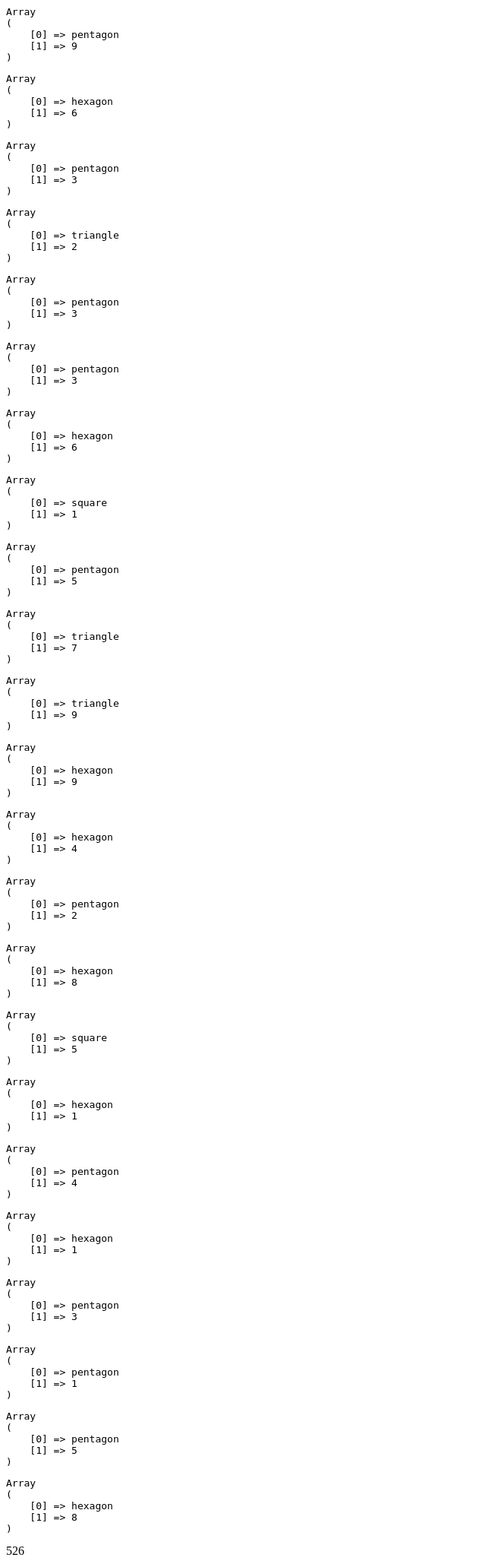
After one commit to GabinBdlt/cours-php-2023, a PHP site: page /geometry_1.php in a window 1280 px wide. The commit adds this page. Shown: the whole page at 76% size, without its empty margins (0-640 px from the left). Run offline with PHP 8.4, Linux system fonts and the light colour scheme.

Commit message:
PUSH FOR NICO

```diff
--- /dev/null
+++ b/geometry_1.php
@@ -0,0 +1,75 @@
+<?php
+
+$shapes = ['pentagon_9', 'hexagon_6', 'pentagon_3', 'triangle_2', 'pentagon_3', 'pentagon_3', 'hexagon_6', 'square_1', 'pentagon_5',
+'triangle_7', 'triangle_9', 'hexagon_9', 'hexagon_4', 'pentagon_2', 'hexagon_8', 'square_5', 'hexagon_1', 'pentagon_4', 'hexagon_1',
+'pentagon_3', 'pentagon_1', 'pentagon_5', 'hexagon_8'];
+
+$perimetreTotal = 0;
+
+foreach ($shapes as $shape) {
+
+    // Je fais mon parsing
+    $informations = explode('_', $shape);
+
+    echo '<pre>';
+    print_r($informations);
+    echo '</pre>';
+
+    // Je stock les valeurs dans 2 variables dédiées
+    $shapeName = $informations[0];
+    $cote = (int) $informations[1];
+
+    // Je calcule le périmètre grâce à ma fonction
+    $perimetreShape = perimetre($shapeName, $cote);
+
+    // J'augmente la valeur de $perimetreTotal
+    $perimetreTotal += $perimetreShape;
+
+}
+
+function perimetre(string $shapeName, int $cote): int
+{
+    $perimetreTotal = 0;
+
+    if ($shapeName === 'square') {
+        $perimetreTotal = $cote * 4;
+    }
+    if ($shapeName === 'triangle') {
+        $perimetreTotal = $cote * 3;
+    }
+    if ($shapeName === 'hexagon') {
+        $perimetreTotal = $cote * 6;
+    }
+    elseif ($shapeName === 'pentagon') {
+        $perimetreTotal = $cote * 5;
+    }
+
+    return $perimetreTotal;
+}
+
+echo $perimetreTotal;
+
+// variante Switch(case)
+
+switch ($shapeName) {
+    case 'triangle':
+        $perimetreShape = $cote * 3;
+    break;
+
+    case 'square':
+        $perimetreShape = $cote * 4;
+    break;
+
+    case 'pentagon':
+        $perimetreShape = $cote * 5;
+    break;
+
+    case 'hexagon':
+        $perimetreShape = $cote * 6;
+    break;
+
+    default:
+        // Je vais pouvoir gérer une fome inconnue ici !
+        die('Erreur, forme inconnue');
+    break;
+}
```
Also changed, not shown: TP/heros2.php (+79 -1 lines), TP/heros_fonctions.php (+5 -2 lines), crypto_2.php (added, +32 -0 lines), tainix.php (added, +67 -0 lines).
